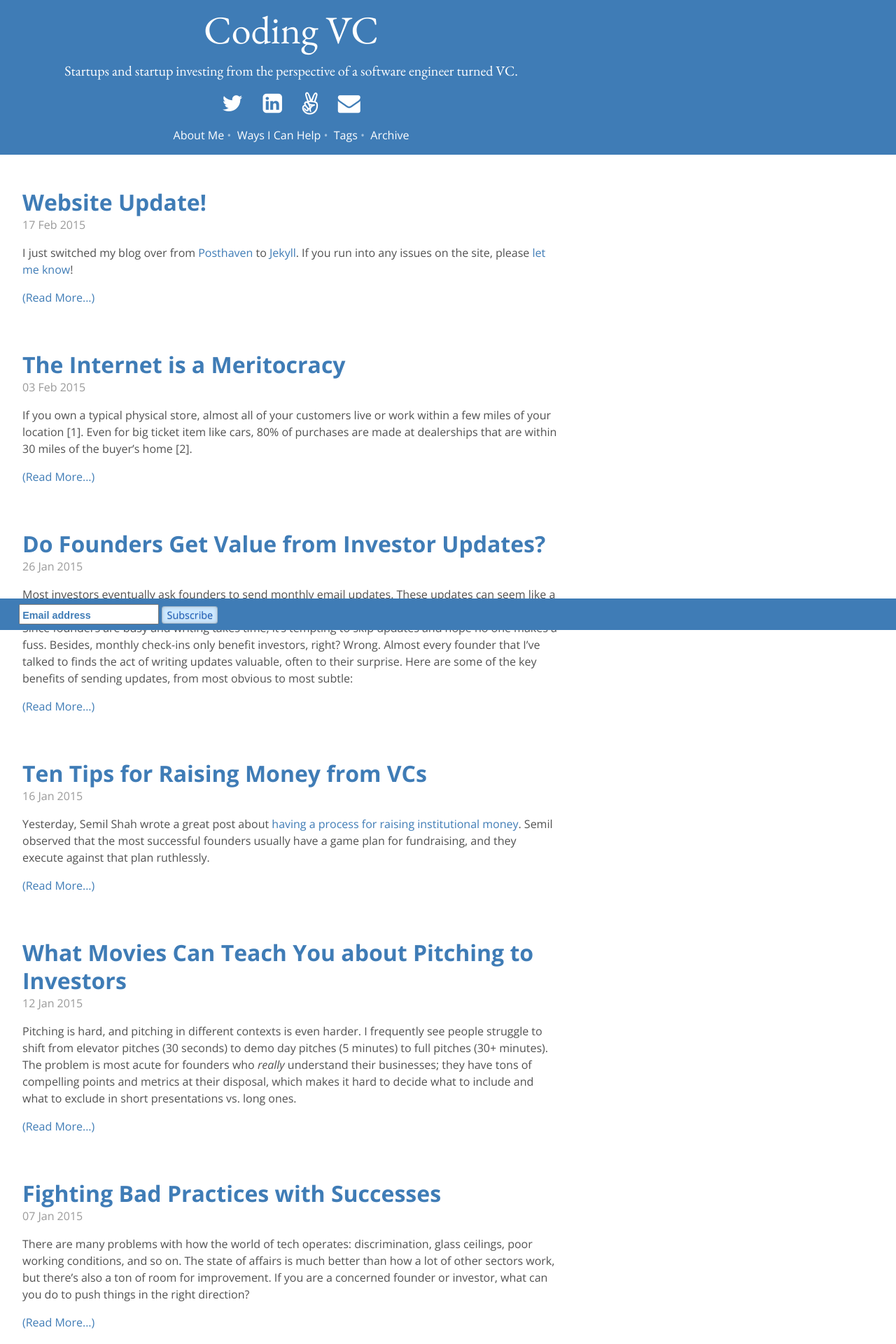
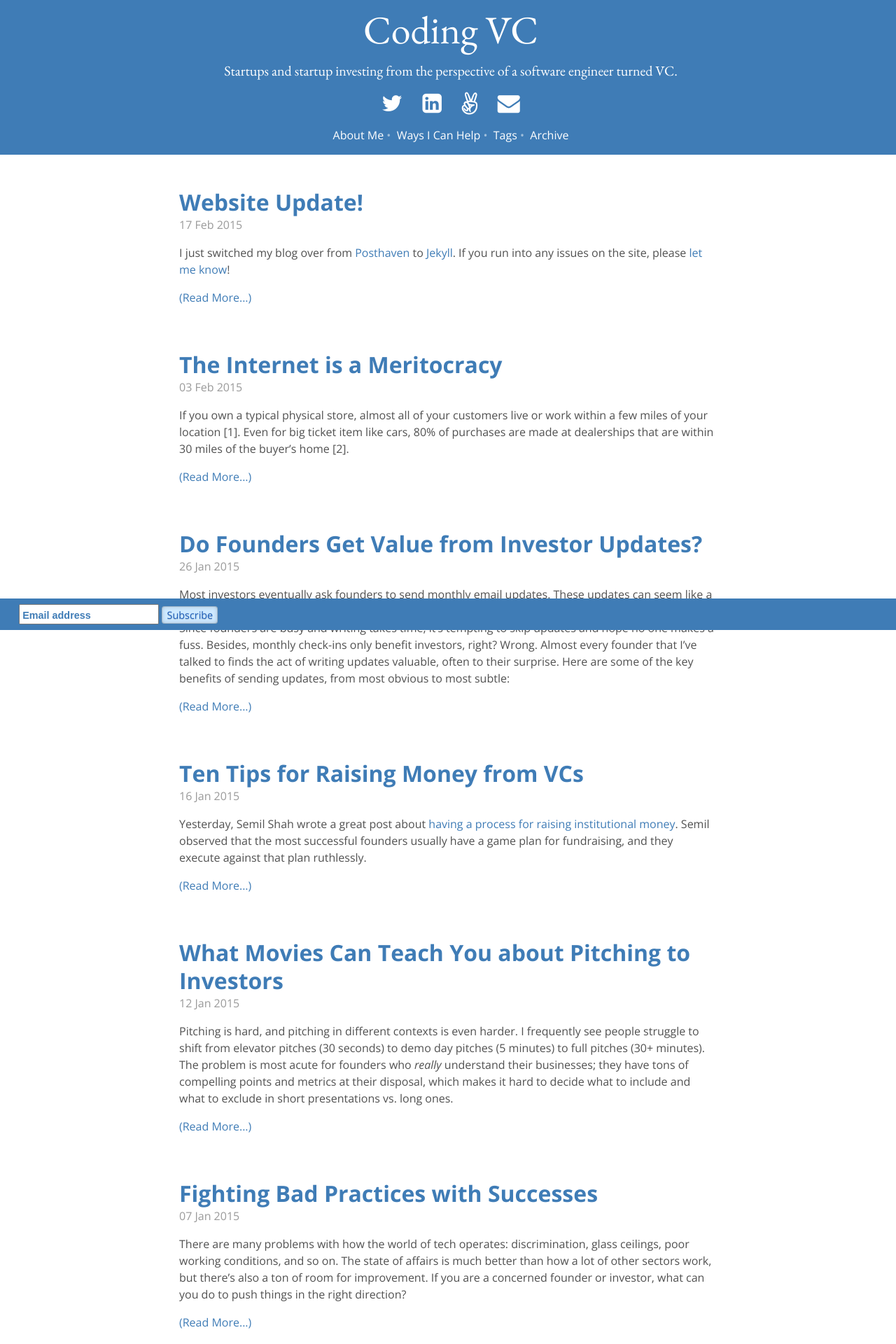
Before and after one commit to codingvc/codingvc, a Jekyll site: the page built from index.html, in a window 1280 px wide. Shown: the top 1920 px of the page at 70% size. Built offline with Jekyll 4.4.1, drawn with Linux system fonts in a browser that asks for light colours; Markdown is read by kramdown in place of the engine named in the settings; the list of posts is cut into pages by our own code.

Commit message:
minor UX tweaks + centering content

```diff
--- a/public/css/hyde.css
+++ b/public/css/hyde.css
@@ -258,7 +258,6 @@ a.sidebar-nav-item:focus {
 
 #mc_embed_signup { margin: 0 !important; }
 .sidebar { padding-left: 1rem; padding-bottom: 1rem; }
-.sidebar .container { margin-left: 0; }
 .sidebar-nav { margin-bottom: 1rem; }
 #mce-EMAIL { padding-top: 6px !important; }
 .content { padding-top: 3rem; padding-bottom: 3rem; }
--- a/public/css/poole.css
+++ b/public/css/poole.css
@@ -301,7 +301,7 @@ footer { position: fixed; bottom: 0; background-color: #3f7cb6; width: 100%; }
   max-width: 50rem;
   padding-left:  1rem;
   padding-right: 1rem;
-  margin-left:  1rem;
+  margin-left: auto;
   margin-right: auto;
 }
 
```
